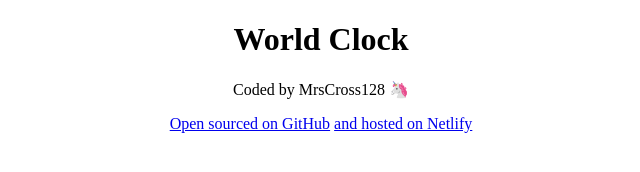
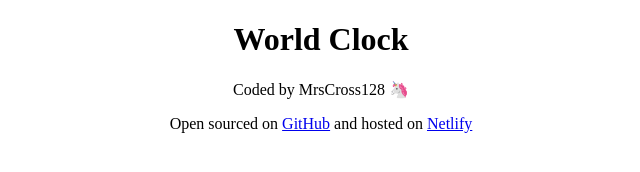
Before and after one commit to crosssamantha128/World-Clock, a plain HTML site: page index.html in a window 1280 px wide. Shown: the whole page, without its empty margins (319-959 px from the left). Drawn offline with Linux system fonts and the light colour scheme.

Commit message:
Cleaned footer

```diff
--- a/index.html
+++ b/index.html
@@ -12,13 +12,15 @@
     <footer>
       Coded by MrsCross128 🦄
       <p>
+        Open sourced on
         <a
           href="https://github.com/crosssamantha128/World-Clock"
           target="_blank"
-          >Open sourced on GitHub</a
+          >GitHub</a
         >
+        and hosted on
         <a href="https://elaborate-douhua-18290d.netlify.app/" target="_blank"
-          >and hosted on Netlify</a
+          >Netlify</a
         >
       </p>
     </footer>
```
